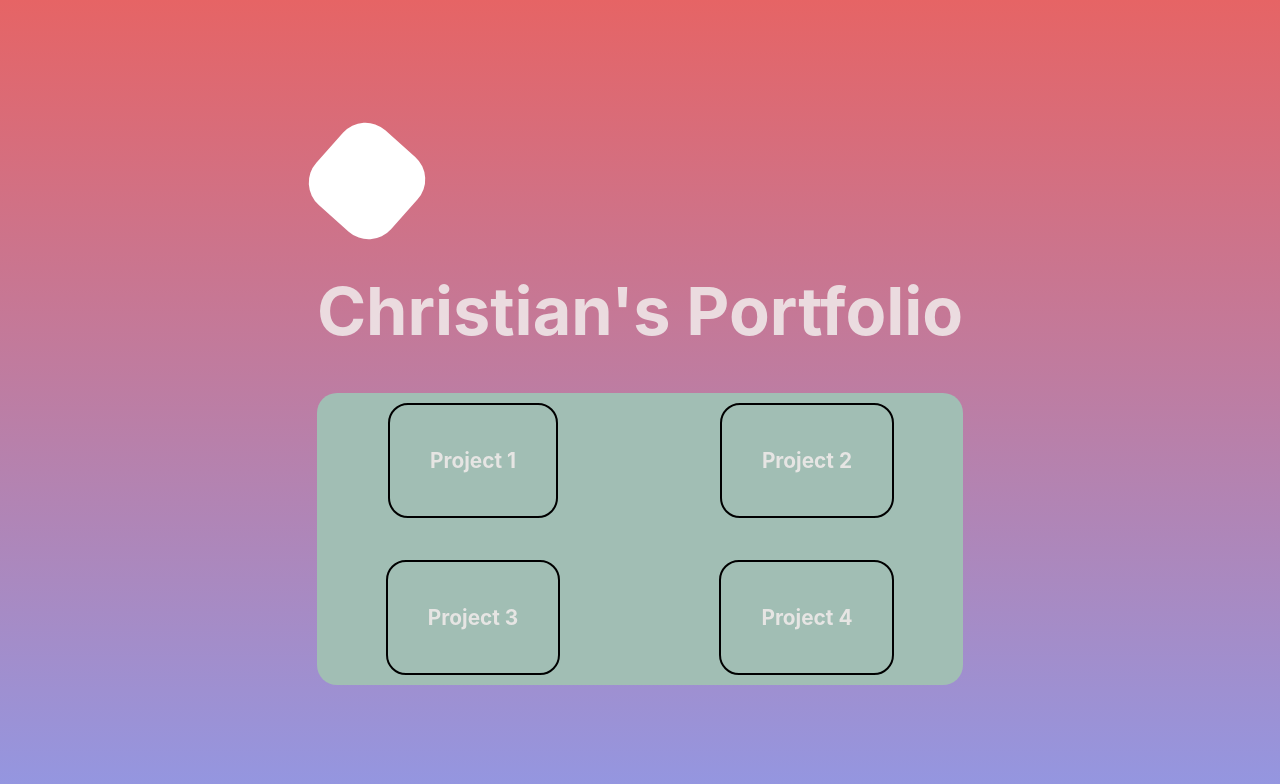
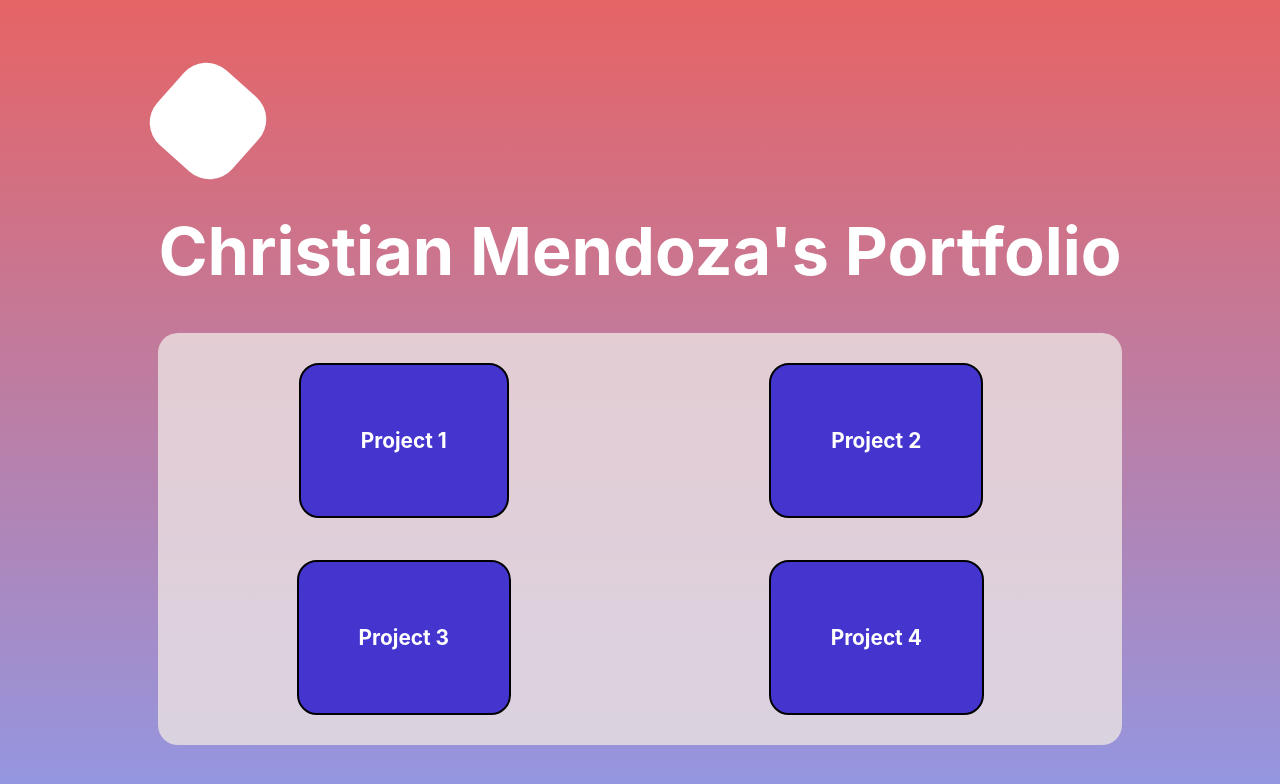
Before and after one commit to ForgeBrew96/Portfolio-site, a React (Vite) app: page / in a window 1280 px wide. Shown: the top 784 px of the page. Built offline with nearby package versions, Linux system fonts and the light colour scheme.

Commit message:
anchor tags pepared for correct links

```diff
--- a/src/App.css
+++ b/src/App.css
@@ -1,7 +1,3 @@
-title {
- display: center
-}
-
 .special-box div {
   background: white;
   border-radius: 30px;
@@ -14,15 +10,16 @@ title {
   grid-template-rows: repeat(2, 1fr);
   grid-template-columns: repeat(2, 1fr);
   gap: 2em;
-  padding: 10px;
-  background-color: #a1beb4;
+  padding: 30px;
+  background-color: rgba(236, 226, 226, 0.795);
   border-radius: 20px;
 }
 
 .pgrids {
  border: 2px solid black;
  border-radius: 20px;
- padding: 40px
+ padding: 60px;
+ background: rgb(69, 53, 207)
 }
 
 .pgrid-1 {
--- a/src/App.jsx
+++ b/src/App.jsx
@@ -16,46 +16,55 @@ const rotate = useTransform(time, [0, 4000], [0, 360], { clamp: false });
         animate={{ opacity: 1, scale: 1 }}
         transition={{
           duration: 0.4,
-           scale: { type: "spring", visualDuration: 0.7, bounce: 0.3 },
+          scale: { type: "spring", visualDuration: 0.7, bounce: 0.4 },
         }}
         className="title"
-      >Christian's Portfolio</motion.h1>
+      >Christian Mendoza's Portfolio</motion.h1>
       <motion.div
         initial={{ opacity: 0 }}
-        whileHover={{ backgroundColor: "rgb(68, 130, 146)" }}
+        whileHover={{ scale: 1.09, background: "linear-gradient(#1a6f9f, #9ed2cc)" }}
         whileInView={{ opacity: 1 }}
         className="portfolio-grid">
-        <motion.div initial={{scale: 1}}
+
+        <motion.a
+         href="https://www.w3schools.com" target="_blank"
+        initial={{ scale: 1 }}
           whileHover={{ scale: 1.1 }}
-         whileTap={{ scale: 0.95, backgroundColor: "rgb(73, 73, 73)" }}
-         onHoverStart={() => console.log('hover started!')}
+          whileTap={{ scale: 0.95, backgroundColor: "rgb(34, 16, 202)" }}
           className="pgrid-1 pgrids">
           Project 1
-        </motion.div>
-        <motion.div
-        initial={{scale: 1}}
+        </motion.a>
+
+        <motion.a
+         href="https://www.w3schools.com" target="_blank"
+          initial={{ scale: 1 }}
           whileHover={{ scale: 1.1 }}
-        whileTap={{ scale: 0.95, backgroundColor: "rgb(73, 73, 73)" }}
+          whileTap={{ scale: 0.95, backgroundColor: "rgb(34, 16, 202)" }}
           onHoverStart={() => console.log('hover started!')}
           className="pgrid-2 pgrids">
           Project 2
-        </motion.div>
-        <motion.div
-        initial={{scale: 1}}
+        </motion.a>
+
+        <motion.a
+         href="https://www.w3schools.com" target="_blank"
+          initial={{ scale: 1 }}
           whileHover={{ scale: 1.1 }}
-        whileTap={{ scale: 0.95, backgroundColor: "rgb(73, 73, 73)" }}
+          whileTap={{ scale: 0.95, backgroundColor: "rgb(34, 16, 202)" }}
           onHoverStart={() => console.log('hover started!')}
           className="pgrid-3 pgrids">
           Project 3
-        </motion.div>
-        <motion.div
-        initial={{scale: 1}}
+        </motion.a>
+
+        <motion.a
+         href="https://www.w3schools.com" target="_blank"
+          initial={{ scale: 1 }}
           whileHover={{ scale: 1.1 }}
-        whileTap={{ scale: 0.95, backgroundColor: "rgb(73, 73, 73)" }}
+          whileTap={{ scale: 0.95, backgroundColor: "rgb(34, 16, 202)" }}
           onHoverStart={() => console.log('hover started!')}
           className="pgrid-4 pgrids">
           Project 4
-        </motion.div>
+        </motion.a>
+
       </motion.div>
     </>
   )
--- a/src/index.css
+++ b/src/index.css
@@ -6,7 +6,7 @@
   justify-content: center;
 
   color-scheme: light dark;
-  color: rgba(240, 234, 234, 0.87);
+  color: rgba(0, 0, 0, 0.87);
   background: linear-gradient(#e66465, #9198e5);
 
   font-synthesis: none;
@@ -19,10 +19,17 @@ body {
   display: flex;
   place-items: center;
   min-height: 100vh;
-  font-size: 130%
+  font-size: 130%;
+  color: white;
+}
+
+a {
+  text-decoration: none;
+  color: white;
 }
 
 h1 {
   font-size: 3.2em;
   line-height: 1.1;
+  color: white;
 }
```
Lines whose indentation alone changed are shown as unchanged.
